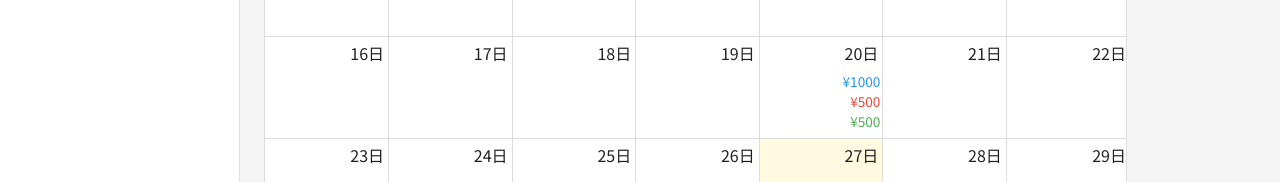
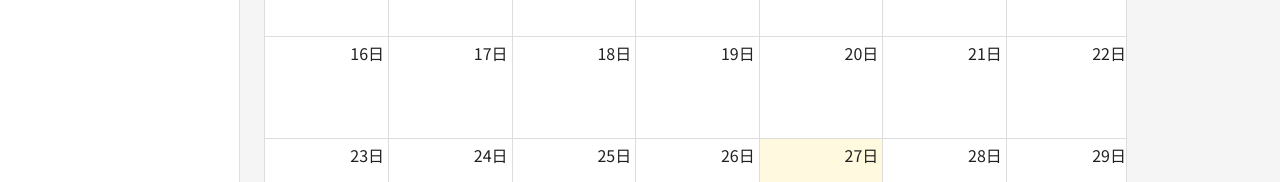
Before and after one commit to nishi240masa/account-book, a React (Create React App) app: page / in a window 1280 px wide. Shown: the part 567-749 px from the top of the page. Built offline with nearby package versions, Linux system fonts and the light colour scheme; no server answers; the database is empty.

Commit message:
Refactor calendar events and add formatting functions

```diff
--- a/src/App.tsx
+++ b/src/App.tsx
@@ -72,7 +72,7 @@ function App() {
   console.log(monthlyTransactions);
 
   return (
-    // ThemeProviderでテーマを適用
+    // ThemeProviderでテーマ(theme)を適用
     // MUIのやつじゃなくてemotionのやつ
     // import { ThemeProvider } from "@emotion/react";
     <ThemeProvider theme={theme}>
--- a/src/components/Calendar.tsx
+++ b/src/components/Calendar.tsx
@@ -4,10 +4,18 @@ import dayGridPlugin from "@fullcalendar/daygrid";
 import jaLocale from "@fullcalendar/core/locales/ja";
 import "../calendar.css";
 import { EventContentArg } from "@fullcalendar/core";
+import { calculateDailyBalances } from "../utils/financeCalcukations";
+import { Balance, Transaction, CalenderContent } from "../types";
+import { formatCurrency } from "../utils/fomatting";
 
-const Calendar = () => {
+interface CalendarProps {
+  monthlyTransactions: Transaction[];
+}
+
+const Calendar = ({ monthlyTransactions }: CalendarProps) => {
   // イベントの内容
   // 配列の中にイベントのオブジェクトを入れる
+  // カレンダーに表示されるイベントの内容を設定する
   const events = [
     {
       title: "Meeting",
@@ -17,6 +25,28 @@ const Calendar = () => {
       balance: "¥500",
     },
   ];
+
+  // 日付ごとの収支を計算
+  const dailyBalances = calculateDailyBalances(monthlyTransactions);
+  console.log(dailyBalances);
+
+  //カレンダー用のイベントを生成する関数
+  const createCalenderEvents = (
+    dailyBalances: Record<string, Balance>
+  ): CalenderContent[] => {
+    return Object.keys(dailyBalances).map((date) => {
+      const { income, expense, balance } = dailyBalances[date];
+      return {
+        start: date,
+        income: formatCurrency(income),
+        expense: formatCurrency(expense),
+        balance: formatCurrency(balance),
+      };
+    });
+  };
+
+  const calendarEvents = createCalenderEvents(dailyBalances);
+  console.log(calendarEvents);
 
   // イベントの内容をカスタマイズする関数
   const renderEventContent = (eventInfo: EventContentArg) => {
@@ -39,7 +69,7 @@ const Calendar = () => {
       locale={jaLocale}
       plugins={[dayGridPlugin]}
       initialView="dayGridMonth"
-      events={events}
+      events={calendarEvents} //カレンダーに表示されるイベントの内容
       eventContent={renderEventContent}
     />
   );
--- a/src/components/layout/AppLyout.tsx
+++ b/src/components/layout/AppLyout.tsx
@@ -87,6 +87,7 @@ export default function AppLayout() {
           width: { md: `calc(100% - ${drawerWidth}px)` },
         }}
       >
+
         <Toolbar />
         <Outlet />
       </Box>
--- a/src/pages/Home.tsx
+++ b/src/pages/Home.tsx
@@ -15,7 +15,7 @@ const Home = ({ monthlyTransactions }: HomeProps) => {
       {/* 左側に表示するコンテンツ */}
       <Box sx={{ flexGrow: 1 }}>
         <MonthlySummary monthlyTransactions = {monthlyTransactions} />
-        <Calendar />
+        <Calendar monthlyTransactions = {monthlyTransactions} />
       </Box>
       {/* 右側に表示するコンテンツ */}
       <Box>
--- a/src/utils/financeCalcukations.ts
+++ b/src/utils/financeCalcukations.ts
@@ -21,3 +21,32 @@ export function financeCalcukations(transactions:Transaction[]):Balance{
     },{income:0,expense:0,balance:0})
 
 }
+
+// 日付ごとの収支を計算する関数
+// 引数にはTransaction型の月ごとのデータを配列で受け取る
+export function calculateDailyBalances(transactions:Transaction[]):Record<string,Balance>{
+
+    // reduceメソッドを使って日付ごとの収支を計算
+    // reduceメソッドは配列の各要素を順番に処理していくメソッド
+    return transactions.reduce<Record<string,Balance>>((acc,transaction) => {
+        const day = transaction.date;
+
+        // dayがaccに存在しない場合はdayをキーにしてオブジェクトを作成
+        if(!acc[day]){
+            acc[day] = {income:0,expense:0,balance:0}
+        }
+        if(transaction.type === "income"){
+            acc[day].income += transaction.amount;
+        }else{
+            acc[day].expense += transaction.amount;
+        }
+
+         acc[day].balance = acc[day].income - acc[day].expense;
+         return acc
+    },{})
+    // 戻り値の形
+    // {
+    // "2024-06-20":{income:1000,expense:500,balance:500},
+    // "2024-06-21":{income:500,expense:700,balance:-200},
+    // }
+}
--- a/src/utils/fomatting.ts
+++ b/src/utils/fomatting.ts
@@ -3,3 +3,8 @@ import { format } from "date-fns";
 export function formatMonth(date: Date): string{
     return format(date, "yyyy-MM")
 }
+
+// 日本円に変換する関数
+export function formatCurrency(amount:number):string{
+    return amount.toLocaleString("ja-JP")
+}
```
Also changed, not shown: src/types/index.ts (+8 -0 lines).
